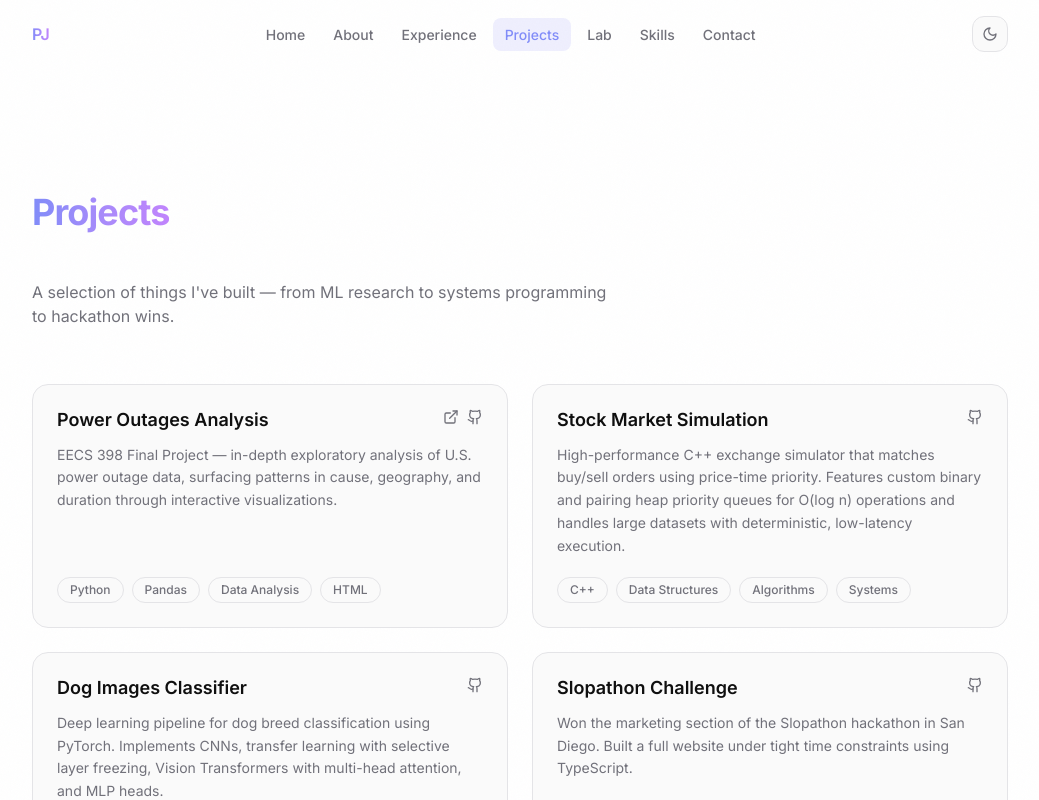
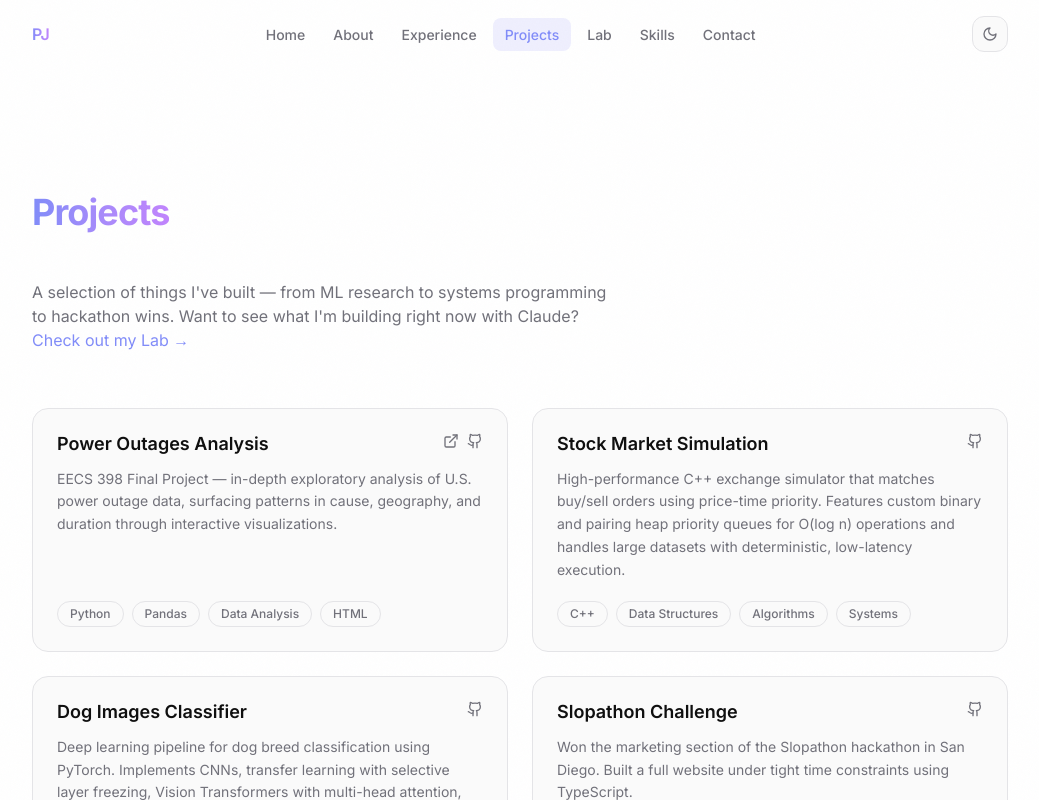
Before and after one commit to PrestonJacks0n/Personal-Website, a Next.js app: page /projects in a window 1280 px wide. Shown: the top 800 px of the page, without its empty margins (120-1159 px from the left). Built offline with nearby package versions, Linux system fonts and the light colour scheme.

Commit message:
About: update VP wording; Projects: add Lab callout link

```diff
--- a/src/app/about/page.tsx
+++ b/src/app/about/page.tsx
@@ -25,7 +25,7 @@ export default function AboutPage() {
             </FadeIn>
             <FadeIn delay={0.15}>
               <p className="leading-relaxed text-[rgb(var(--muted))]">
-                Outside of engineering, I&apos;m passionate about volleyball — I serve as Vice President of the U of M Men&apos;s Indoor Club Volleyball Team, managing a $45k budget and fundraising for travel. I&apos;ve also volunteered abroad, spending two weeks as a pharmacist and P.E. coach in Fiji on a medical mission trip.
+                Outside of engineering, I&apos;m passionate about volleyball — I recently finished serving as Vice President of the U of M Men&apos;s Indoor Club Volleyball Team, managing a $45k budget and fundraising for travel. I&apos;ve also volunteered abroad, spending two weeks as a pharmacist and P.E. coach in Fiji on a medical mission trip.
               </p>
             </FadeIn>
             <FadeIn delay={0.2}>
--- a/src/app/projects/page.tsx
+++ b/src/app/projects/page.tsx
@@ -16,7 +16,8 @@ export default function ProjectsPage() {
         </FadeIn>
         <FadeIn delay={0.05}>
           <p className="mb-14 max-w-xl text-[rgb(var(--muted))]">
-            A selection of things I&apos;ve built — from ML research to systems programming to hackathon wins.
+            A selection of things I&apos;ve built — from ML research to systems programming to hackathon wins. Want to see what I&apos;m building right now with Claude?{" "}
+            <Link href="/lab" className="link">Check out my Lab →</Link>
           </p>
         </FadeIn>
 
```
